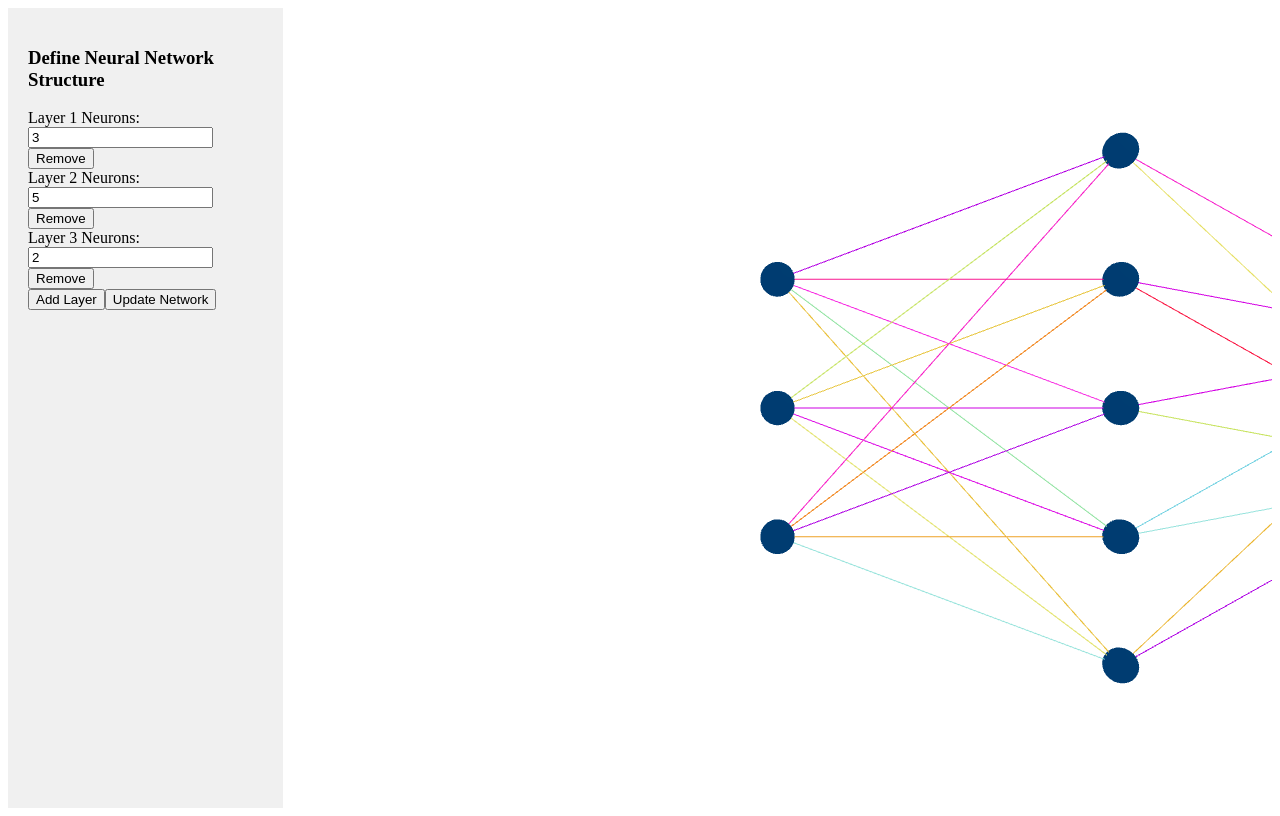
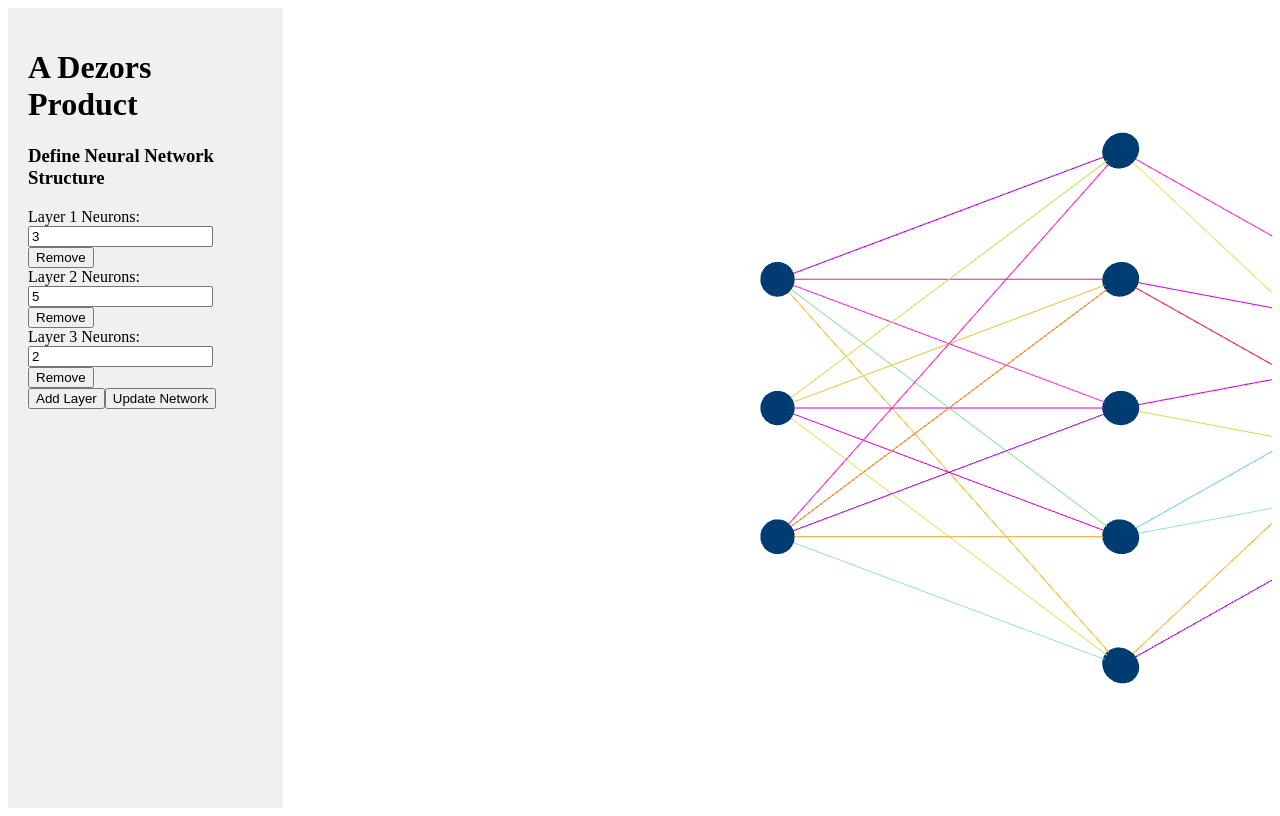
Before and after one commit to anodip-dezor/Open-Network, a React (Vite) app: page / in a window 1280 px wide. Built offline with nearby package versions, Linux system fonts and the light colour scheme.

Commit message:
`Added h1 element with text "A Dezors Product" above form in NetworkForm component`

```diff
--- a/src/components/NetworkForm.jsx
+++ b/src/components/NetworkForm.jsx
@@ -30,6 +30,7 @@ function NetworkForm({ onSubmit }) {
 
   return (
     <form onSubmit={handleSubmit}>
+      <h1>A Dezors Product</h1>
       <h3>Define Neural Network Structure</h3>
       {layers.map((neurons, index) => (
         <div key={index}>
```
